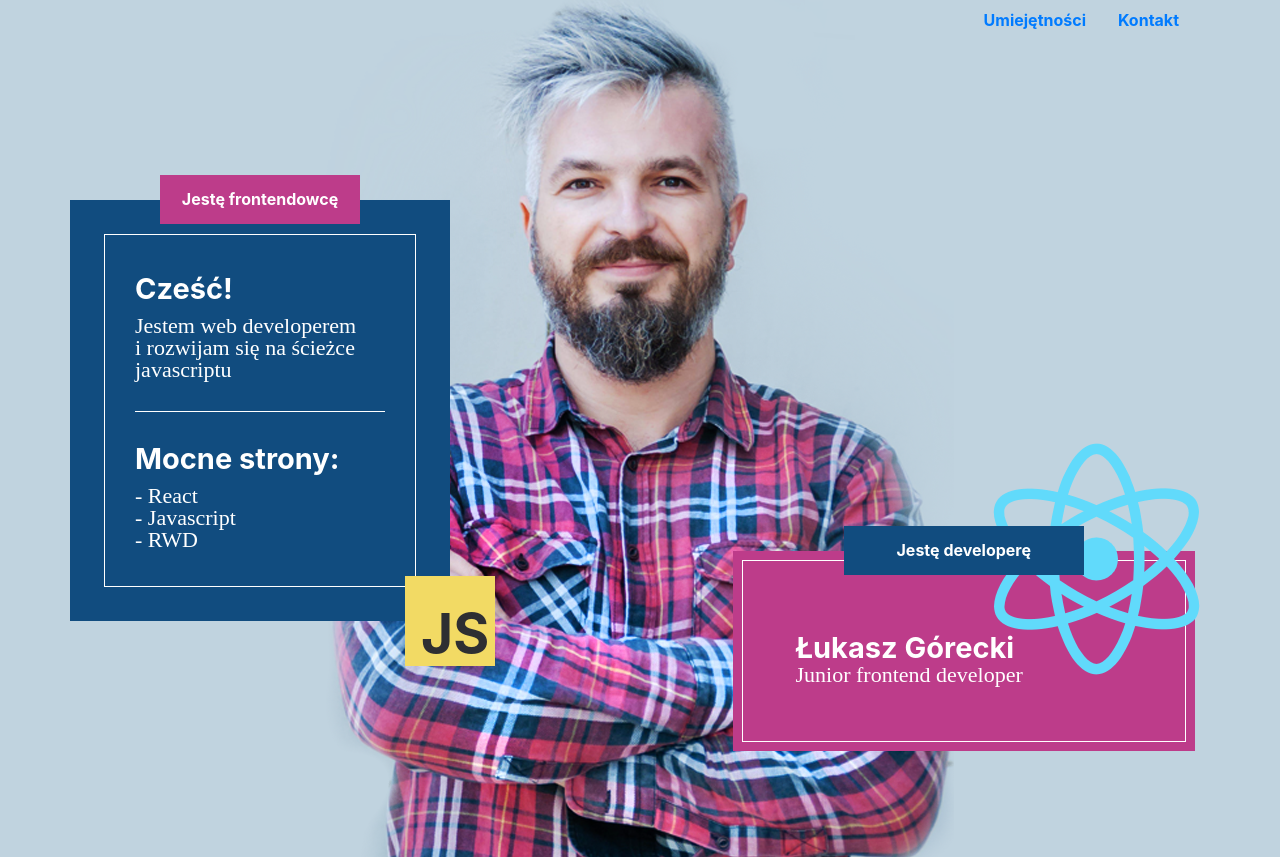
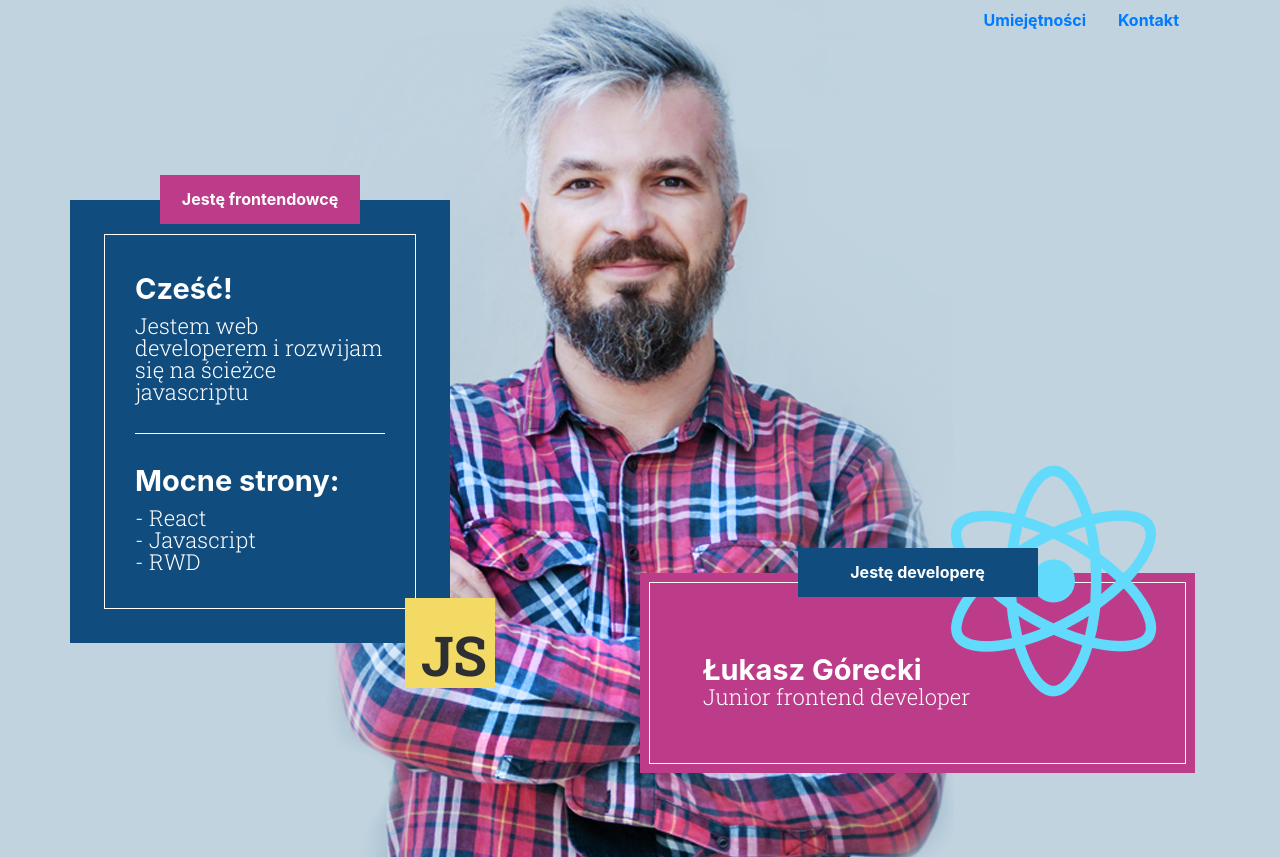
Before and after one commit to sq1fya/my-lp, a React (Create React App) app: page / in a window 1280 px wide. Built offline with nearby package versions, Linux system fonts and the light colour scheme.

Commit message:
set font weight

```diff
--- a/src/App.js
+++ b/src/App.js
@@ -32,16 +32,16 @@ class App extends Component {
             <div className="row d-flex align-items-end">
               <div className="left-box col-4">
                 <div className="title-box justify-content-center sticky-top">
-                  <h6 className="title font-weight-bold">Jestę frontendowcę</h6>
+                  <h6 className="title">Jestę frontendowcę</h6>
                 </div>
                 <div className="inside-text">
-                  <h3 className="font-weight-bold">Cześć!</h3>
+                  <h3>Cześć!</h3>
                   <p className="">
                     Jestem web developerem i&nbsp;rozwijam się na ścieżce
                     javascriptu
                   </p>
                   <hr className="border-white" />
-                  <h3 className="font-weight-bold">Mocne strony:</h3>
+                  <h3>Mocne strony:</h3>
                   <ul className="list-group">
                     <li className="">- React</li>
                     <li className="">- Javascript</li>
@@ -49,21 +49,21 @@ class App extends Component {
                   </ul>
                 </div>
               </div>
-              <div className="js sticky-top mr-auto p-3 font-weight-bold">
+              <div className="js sticky-top mr-auto p-3">
                 JS
               </div>
             </div>
-            <div className="right-box col-5 float-right position-relative">
+            <div className="right-box col-6 float-right position-relative">
               <div className="react-logo float-right position-absolute">
                 <img src={logo} className="App-logo sticky-top" alt="logo" />
               </div>
               <div className="title-box justify-content-center">
-                <h6 className="title sticky-top font-weight-bold">
+                <h6 className="title sticky-top">
                   Jestę developerę
                 </h6>
               </div>
               <div className="inside-text mt-auto p-5">
-                <h3 className="font-weight-bold">Łukasz Górecki</h3>
+                <h3>Łukasz Górecki</h3>
                 <p className="mb-auto">Junior frontend developer</p>
               </div>
             </div>
--- a/src/main.scss
+++ b/src/main.scss
@@ -45,6 +45,7 @@ button {
   padding: 15px;
   margin-top: -25px;
   font-size: 16px;
+  font-weight: 700;
 }
 
 .left-box .inside-text {
@@ -54,6 +55,7 @@ button {
 }
 .left-box .inside-text h3 {
   font-size: 29px;
+  font-weight: 700;
 }
 .left-box .inside-text h3:nth-last-of-type(1) {
   margin-top: 30px;
@@ -61,22 +63,27 @@ button {
 
 .left-box .inside-text p {
   margin-bottom: 30px;
-  font-family: "Roboto Slab-light", serif;
+  font-family: "Roboto Slab", serif;
+  font-weight: 300;
+
 }
 
 .left-box .inside-text ul {
-  font-family: "Roboto Slab-light", serif;
+  font-weight: 300;
+  font-family: "Roboto Slab", serif;
   list-style-type: none;
   line-height: 22px;
 }
 
 .js {
+  font-family: "Roboto Slab", serif;
   background-color: #f2da64;
   color: #2e2f32;
   font-size: 55px;
   height: 90px;
   width: 90px;
   margin: -45px;
+  font-weight: 700;
 }
 
 // common part
@@ -88,7 +95,7 @@ button {
 // common part end
 
 .right-box .react-logo {
-  margin-left: 150px;
+  margin-left: 200px;
   margin-top: -132px;
 }
 
@@ -102,7 +109,7 @@ button {
 }
 
 .right-box .inside-text {
-  max-width: 330px;
+  max-width: 370px;
   line-height: 2px;
   height: 100%;
 }
@@ -114,14 +121,18 @@ button {
 
 .right-box .title-box h6 {
   font-size: 16px;
+  font-weight: 700;
 }
 
 .right-box .inside-text h3 {
+  font-weight: 700;
   font-size: 29px;
+
 }
 .right-box .inside-text p {
   font-size: 22px;
-  font-family: "Roboto Slab-light", serif;
+  font-family: "Roboto Slab", serif;
+  font-weight: 300;
 }
 
 .right-box .title-box .title {
```
